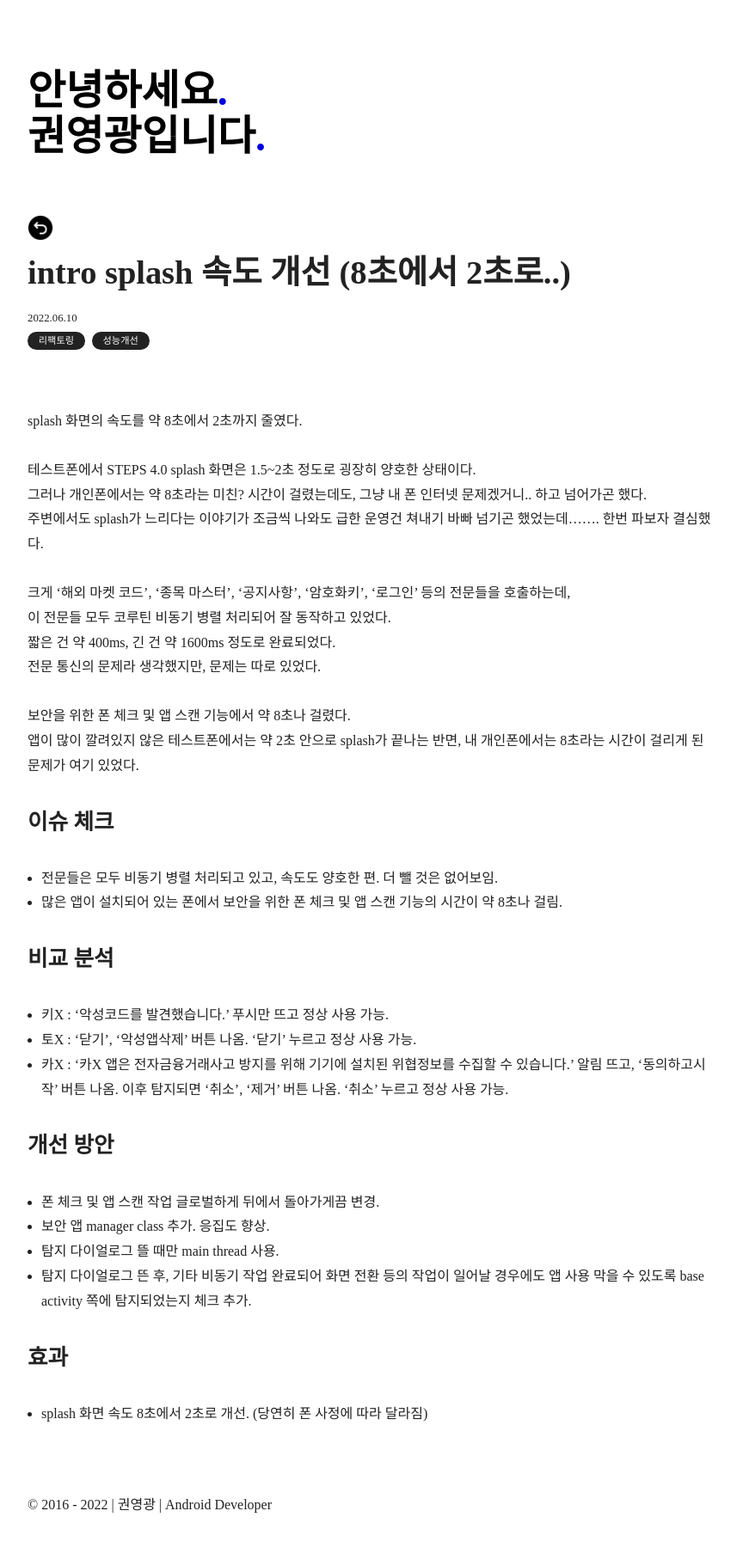
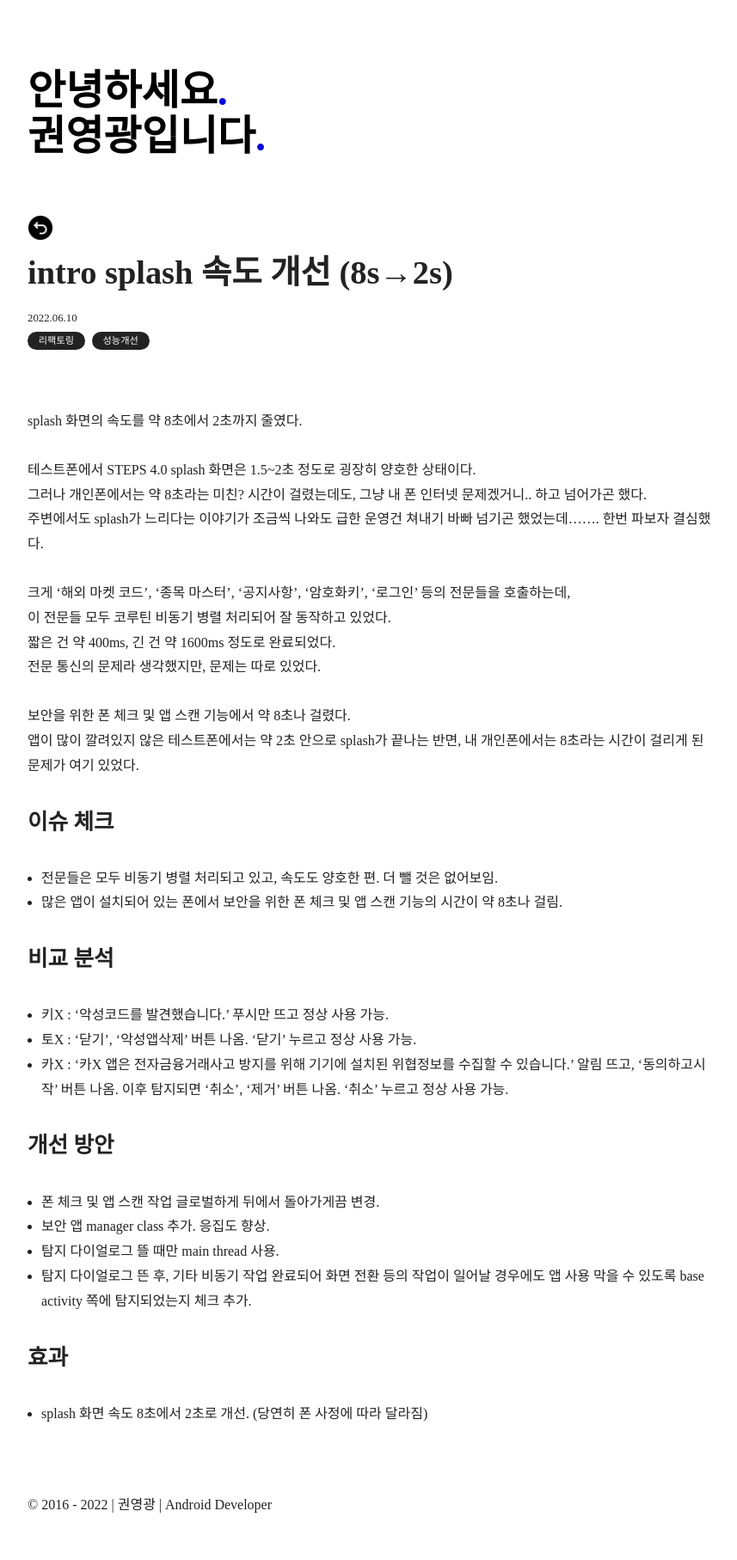
Before and after one commit to kwon0koang/kwon0koang.github.io, a Jekyll site: the page built from all_collections/_posts/2022-06-10-refactoring-splash.md, in a window 1280 px wide. Shown: the whole page at 86% size, without its empty margins (208-1065 px from the left). Built offline with Jekyll 4.4.1, drawn with Linux system fonts in a browser that asks for light colours.

Commit message:
[kyk] 포스트 타이틀 수정

```diff
--- a/all_collections/_posts/2022-06-10-refactoring-splash.md
+++ b/all_collections/_posts/2022-06-10-refactoring-splash.md
@@ -1,6 +1,6 @@
 ---
 layout: post
-title: intro splash 속도 개선 (8초에서 2초로..)
+title: intro splash 속도 개선 (8s→2s)
 date: 2022-06-10 01:01:01
 categories: [리팩토링, 성능개선]
 project: STEPS
```
